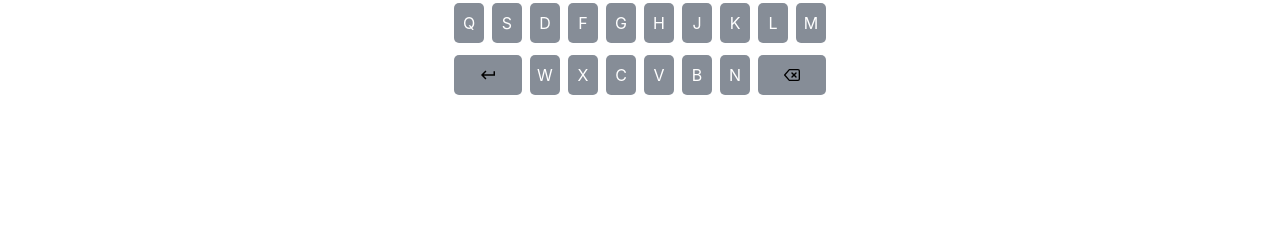
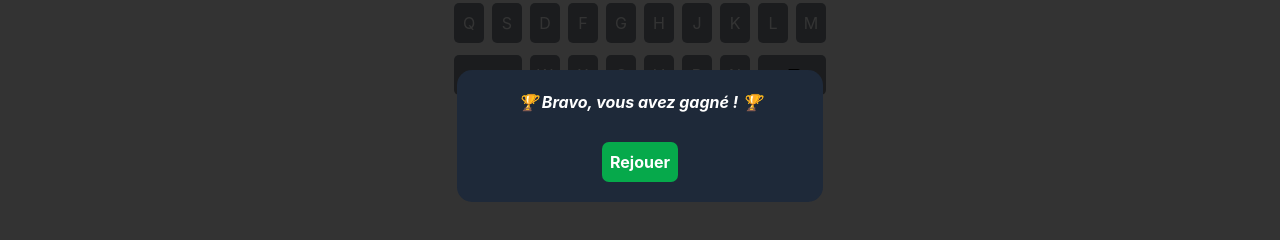
Before and after one commit to WayeNot/tp-wordle, a React (Vite) app: page / in a window 1280 px wide. Shown: the part 264-504 px from the top of the page. Built offline with nearby package versions, Linux system fonts and the light colour scheme; no server answers.

Commit message:
[ :rocket: ] - Ajout modal Play

```diff
--- a/src/App.tsx
+++ b/src/App.tsx
@@ -6,9 +6,11 @@ import Grid from '../src/components/Gride';
 import Navbar from './components/Navbar';
 import Keyboard from './components/Keyboard';
 import ModalWin from './components/ModalWin';
+import ModalPlay from './components/ModalPlay';
 
 export default function App() {
     const [history, setHistory] = useState<string[]>([]);
+    const [startGame, setStartGame] = useState(true);
     const [currentWord, setCurrentWord] = useState("");
     const [word, setWord] = useState("")
     const [displayWin, setDisplayWin] = useState(false)
@@ -31,6 +33,7 @@ export default function App() {
 
     const newGame = () => {
         setDisplayWin(false)
+        setStartGame(false)
         setCurrentWord("")
         setHistory([])
     }
@@ -56,6 +59,7 @@ export default function App() {
             <Navbar />
             <Grid history={history} maxAttempts={6} currentWord={currentWord} word={word} />
             <Keyboard history={history} word={word} addLetter={(v: string) => addLetter(v)} onReturn={deleteLetter} onEnter={handleEnter} />
+            {startGame && <ModalPlay onPlay={newGame}/>}
             {displayWin && <ModalWin onPlay={newGame}/>}
         </div>
     );
--- /dev/null
+++ b/src/components/ModalPlay.tsx
@@ -0,0 +1,21 @@
+"use client"
+
+type props = {
+    onPlay: () => void;
+}
+
+export default function ModalPlay({ onPlay }: props) {
+
+    document.onkeydown = function (e) {
+        e.key === "Enter" && onPlay();
+    }
+
+    return (
+        <div className="fixed inset-0 z-50 flex items-center justify-center bg-black/80 animate-fadeIn">
+            <div className=" w-2/7 m-auto p-5 rounded-[15px] font-bold text-white fixed inset-0 bg-gray-800 h-fit flex flex-col items-center gap-7">
+                <h2 className="italic font-bold text-center">🏆 Bravo, vous avez gagné ! 🏆</h2>
+                <button onClick={onPlay} className="text-white bg-green-500/80 p-2 rounded-[7px] cursor-pointer transition duration-1000 hover:bg-green-500/40 hover:text-white/60">Rejouer</button>
+            </div>
+        </div>
+    )
+}
```
